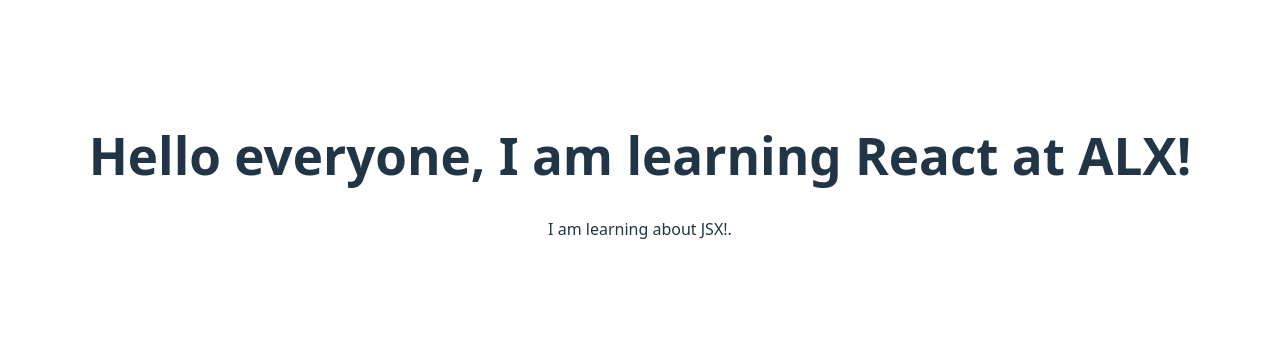
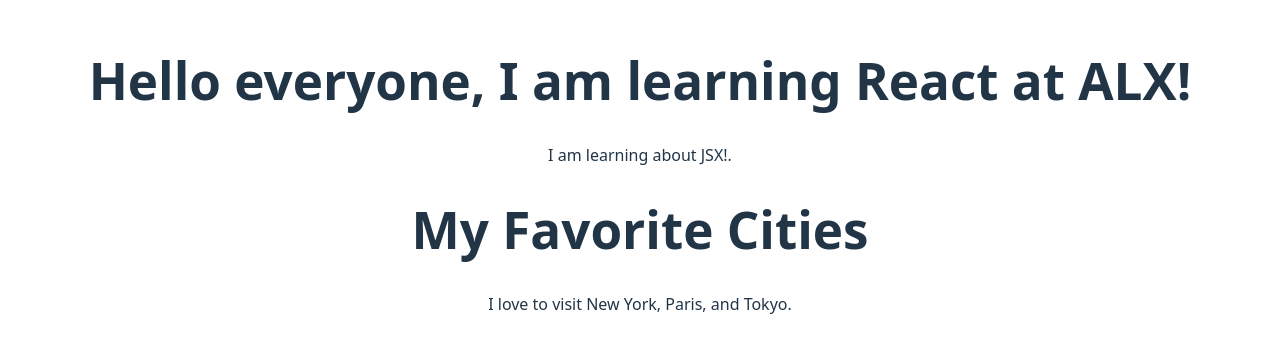
Before and after one commit to NonsoTheTechGuy/alx-fe-reactjs, a React (Vite) app in the folder alx-react-app/: page / in a window 1280 px wide. Shown: the part 225-578 px from the top of the page. Built offline with nearby package versions, Linux system fonts and the light colour scheme.

Commit message:
Objective: To Create Specific Components in a React Application, also to assemble multiple specific React components within a main application component.

```diff
--- a/alx-react-app/src/App.jsx
+++ b/alx-react-app/src/App.jsx
@@ -3,13 +3,19 @@
 // import viteLogo from '/vite.svg'
 import './App.css'
 import WelcomeMessage from './components/WelcomeMessage'
+import Header from './header'
+import MainContent from './MainContent'
 
 function App() {
   // const [count, setCount] = useState(0)
 
   return (
     // <div>
+    <div>
       <WelcomeMessage />
+      <Header />
+      <MainContent />
+    </div>
     )
   }
 
--- /dev/null
+++ b/alx-react-app/src/Header.jsx
@@ -0,0 +1,11 @@
+function Header() {
+    return (
+        <div>
+            <header>
+                <h1>My Favorite Cities</h1>
+            </header>
+        </div>
+    );
+}
+
+export default Header;
--- /dev/null
+++ b/alx-react-app/src/MainContent.jsx
@@ -0,0 +1,11 @@
+function MainContent() {
+    return (
+        <div>
+            <main>
+                <p>I love to visit New York, Paris, and Tokyo.</p>
+            </main>
+        </div>
+    );
+}
+
+export default MainContent;
```
Also changed, not shown: alx-react-app/src/components/Footer.jsx (added).
